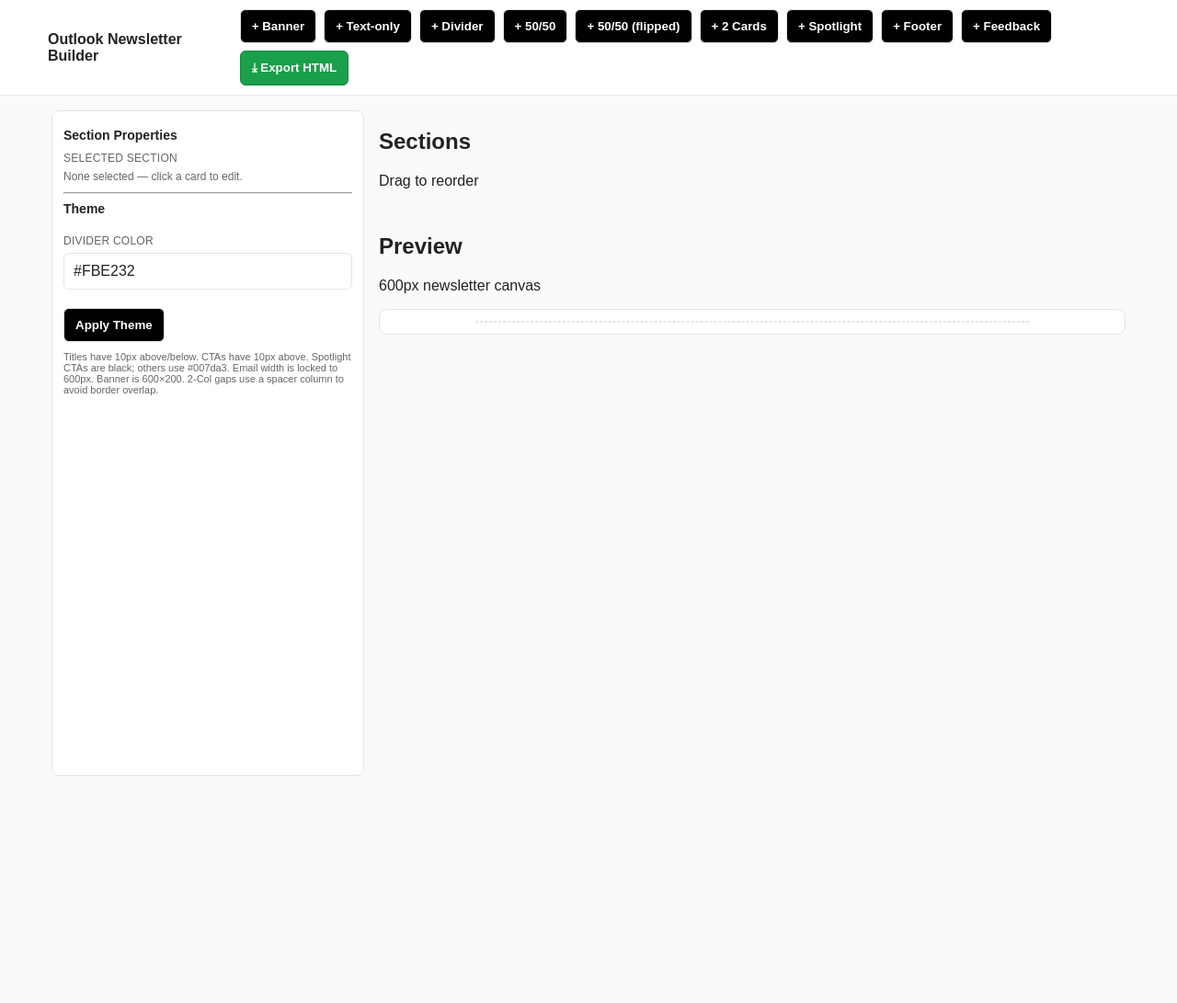
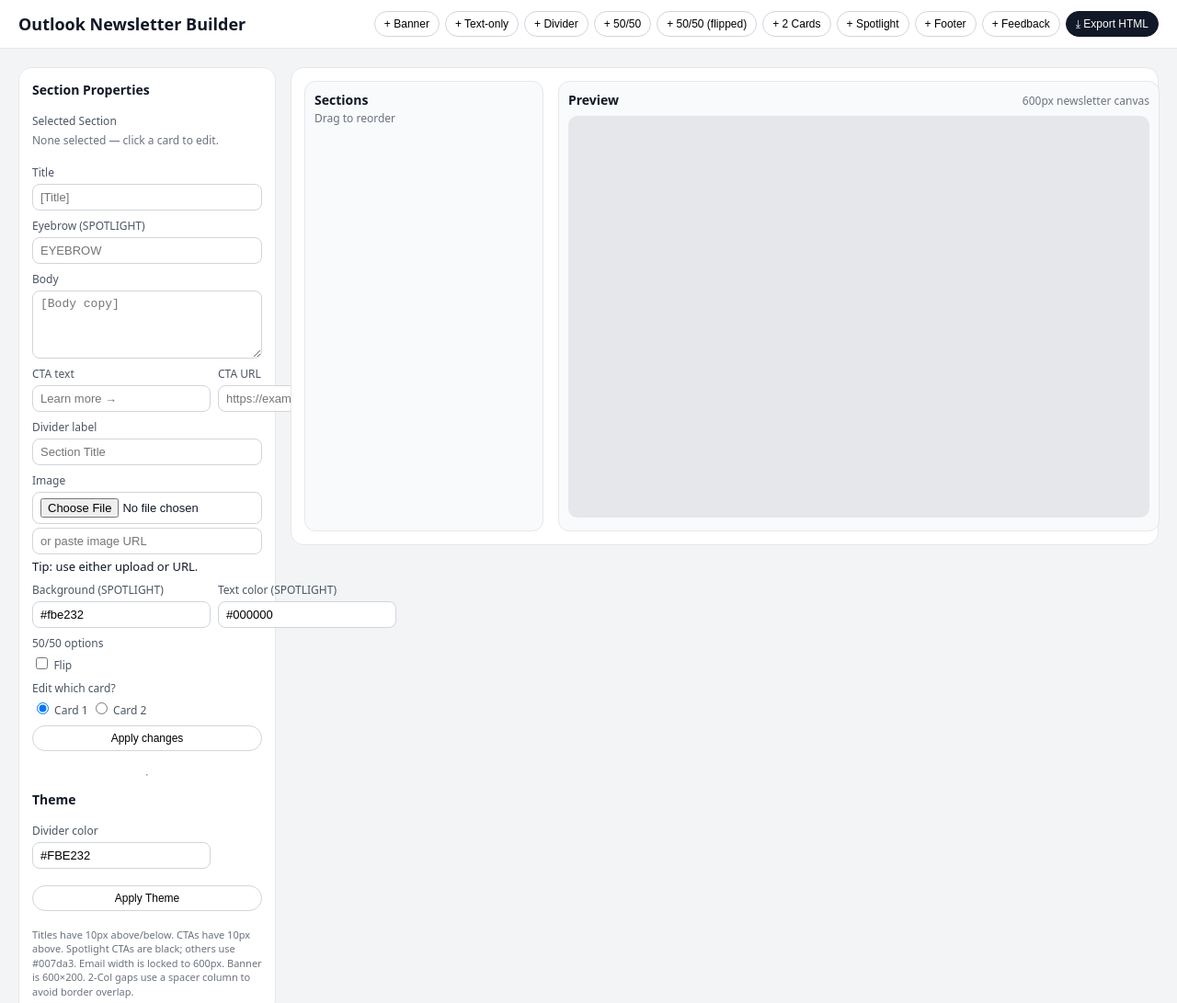
Before and after one commit to mattkholland/email-builder, a plain HTML site: page index.html in a window 1280 px wide. Shown: the top 1091 px of the page at 92% size. Before the commit the page ends 860 px from the top, so only its background shows below. Drawn offline with Linux system fonts and the light colour scheme.

Commit message:
Update styles.css

```diff
--- a/src/styles.css
+++ b/src/styles.css
@@ -1,164 +1,276 @@
-:root {
-  --maxw: 600px;          /* hard lock at 600 in UI preview */
-  --accent: #FBE232;
-  --bg: #fafafa;
-  --surface: #ffffff;
-  --text: #222;
-  --muted: #666;
-  --link: #007da3;        /* default CTA color (except Spotlight: black) */
-  --border: #e5e5e5;
-  --card: #ffffff;
+/* Base reset-ish */
+*,
+*::before,
+*::after {
+  box-sizing: border-box;
 }
 
-* { box-sizing: border-box; }
 body {
   margin: 0;
-  font-family: Arial, Helvetica, sans-serif;
-  background: var(--bg);
-  color: var(--text);
+  font-family: system-ui, -apple-system, BlinkMacSystemFont, "Segoe UI", sans-serif;
+  background: #f3f4f6;
+  color: #111827;
 }
-a { color: var(--link); }
 
 /* Top bar */
 .topbar {
-  position: sticky; top: 0; z-index: 5;
-  background: var(--surface);
-  border-bottom: 1px solid var(--border);
+  background: #ffffff;
+  border-bottom: 1px solid #e5e7eb;
+  position: sticky;
+  top: 0;
+  z-index: 20;
 }
+
 .topbar .wrap {
-  display: flex; gap: 12px; align-items: center;
-  padding: 10px 12px; max-width: 1200px; margin: 0 auto;
+  max-width: 1280px;
+  margin: 0 auto;
+  padding: 12px 20px;
+  display: flex;
+  align-items: center;
+  justify-content: space-between;
+  gap: 16px;
 }
-.topbar h1 { font-size: 16px; margin: 0; font-weight: bold; }
-.topbar .actions {
-  margin-left: auto;
-  display: flex; flex-wrap: wrap; gap: 8px;
+
+.topbar h1 {
+  font-size: 18px;
+  font-weight: 600;
+  margin: 0;
 }
+
+.actions {
+  display: flex;
+  flex-wrap: wrap;
+  gap: 6px;
+  justify-content: flex-end;
+}
+
+/* Buttons */
 .btn {
-  border: 1px solid var(--border);
-  background: #000;
-  color: #fff;
-  padding: 10px 12px;
-  border-radius: 6px;
+  border-radius: 999px;
+  border: 1px solid #d1d5db;
+  background: #ffffff;
+  padding: 6px 10px;
+  font-size: 12px;
   cursor: pointer;
+  transition: background 0.15s ease, border-color 0.15s ease, transform 0.1s ease;
+}
+
+.btn:hover {
+  background: #f9fafb;
+  border-color: #9ca3af;
+  transform: translateY(-1px);
+}
+
+.btn-green {
+  background: #111827;
+  color: #ffffff;
+  border-color: #111827;
+}
+
+.btn-green:hover {
+  background: #000000;
+}
+
+/* Main layout */
+.layout {
+  max-width: 1280px;
+  margin: 20px auto;
+  padding: 0 20px 24px;
+  display: grid;
+  grid-template-columns: 280px minmax(0, 1fr);
+  gap: 16px;
+  align-items: flex-start;
+}
+
+/* Sidebar: properties panel */
+.layout > aside {
+  background: #ffffff;
+  border-radius: 14px;
+  border: 1px solid #e5e7eb;
+  padding: 14px 14px 16px;
+  font-size: 13px;
+  display: flex;
+  flex-direction: column;
+  gap: 10px;
+}
+
+.layout > aside h2 {
+  font-size: 14px;
+  margin: 0 0 6px;
   font-weight: 600;
 }
-.btn:hover { filter: brightness(1.08); }
-.btn-green {
-  background: #1a9f4a;
-  border-color: #178a40;
-}
-.btn.accent {
-  background: #ffd84a;
-  color: #111;
-  border-color: #f1c232;
+
+.field {
+  display: flex;
+  flex-direction: column;
+  gap: 4px;
+  margin-bottom: 8px;
 }
 
-.layout {
-  display: grid; grid-template-columns: 340px 1fr;
-  gap: 16px; max-width: 1200px; margin: 0 auto; padding: 16px;
-}
-aside {
-  background: var(--surface);
-  border: 1px solid var(--border);
-  border-radius: 8px;
-  padding: 12px;
-  height: calc(100vh - 76px);
-  position: sticky; top: 64px;
-  overflow: auto;
-}
-aside h2 { font-size: 14px; margin: 6px 0 10px; }
-.field { margin: 10px 0; }
 .field label {
-  display: block; font-size: 12px; color: var(--muted);
-  margin-bottom: 6px; text-transform: uppercase;
-  letter-spacing: 0.02em;
-}
-.field input[type="text"], .field input[type="url"],
-.field textarea, .field select {
-  width: 100%;
-  padding: 10px;
-  border: 1px solid var(--border);
-  border-radius: 6px;
-  background: var(--card);
-  color: var(--text);
-  font: inherit;
-}
-.row { display: flex; gap: 8px; }
-.row .field { flex: 1; }
-.hint, .muted { color: var(--muted); font-size: 12px; }
-.tiny { font-size: 11px; }
-
-/* Cards list (left column) */
-.cards { display: flex; flex-direction: column; gap: 8px; }
-.card {
-  border: 1px solid var(--border);
-  border-radius: 8px;
-  padding: 10px;
-  background: var(--card);
-  display: flex; gap: 10px; align-items: center;
-}
-.card h3 { margin: 0; font-size: 13px; }
-.card .mini-actions { margin-left: auto; display: flex; gap: 6px; }
-.card .mini-actions button { padding: 6px 8px; border-radius: 4px; }
-
-/* drag’n’drop */
-.card[draggable="true"] { cursor: grab; }
-.dragging { opacity: 0.6; border-style: dashed; }
-.drop-target { outline: 2px dashed var(--accent); outline-offset: 2px; }
-
-main { display: flex; flex-direction: column; gap: 12px; }
-.canvas {
-  background: var(--surface);
-  border: 1px solid var(--border);
-  border-radius: 8px;
-  padding: 12px;
-  display: flex; justify-content: center; overflow: auto;
-}
-.email {
-  width: var(--maxw);
-  margin: 0 auto;
-  background: #fff;
-  border: 1px dashed var(--border);
-  box-sizing: content-box;
+  font-size: 12px;
+  color: #4b5563;
 }
 
-/* Email preview (center area) */
-.email table { border-collapse: collapse; width: 100%; }
-.email img { display: block; border: 0; outline: 0; text-decoration: none; }
-.email .divider {
-  background: var(--accent);
-  color: #000;
-  font-weight: bold;
-  text-transform: uppercase;
+.field input,
+.field textarea {
   font-size: 13px;
-  padding: 6px 10px;
-}
-.email .spacer24 { height: 24px; }
-.email .spacer32 { height: 32px; }
-.email .txt { font-size: 14px; line-height: 18px; color: #333; }
-.email .title {
-  font-size: 18px;
-  line-height: 20px;
-  font-weight: bold;
-  margin: 10px 0;           /* 10px before & after */
-  color: #111;
-}
-.email a.cta {
-  display: inline-block;
-  margin-top: 10px;          /* 10px above CTA */
-  color: var(--link);
-  font-weight: 600;
-  text-decoration: none;
+  padding: 6px 8px;
+  border-radius: 8px;
+  border: 1px solid #d1d5db;
+  outline: none;
 }
 
-/* Spotlight preview (subtle highlight while editing) */
-.spotlight-preview {
-  outline: 2px solid rgba(251, 226, 50, 0.4);
-  outline-offset: 2px;
+.field input:focus,
+.field textarea:focus {
+  border-color: #111827;
 }
 
-/* Form controls */
-.checkbox input { margin-right: 6px; }
-.radio label { margin-right: 12px; }
-.hidden { display: none; }
+.row {
+  display: flex;
+  gap: 8px;
+}
+
+.muted {
+  font-size: 12px;
+  color: #6b7280;
+}
+
+/* Main builder area */
+.builder-main {
+  background: #ffffff;
+  border-radius: 14px;
+  border: 1px solid #e5e7eb;
+  padding: 14px;
+  display: flex;
+  gap: 16px;
+  min-height: 520px;
+}
+
+/* Section list panel */
+.section-list-panel {
+  width: 320px;
+  min-width: 260px;
+  max-width: 360px;
+  border-radius: 12px;
+  background: #f9fafb;
+  border: 1px solid #e5e7eb;
+  padding: 10px;
+  display: flex;
+  flex-direction: column;
+  gap: 8px;
+}
+
+.panel-header {
+  display: flex;
+  flex-direction: column;
+  gap: 2px;
+}
+
+.panel-header h2 {
+  margin: 0;
+  font-size: 14px;
+  font-weight: 600;
+}
+
+.panel-header p {
+  margin: 0;
+  font-size: 12px;
+  color: #6b7280;
+}
+
+/* Cards = your section list */
+.cards {
+  margin-top: 4px;
+  display: flex;
+  flex-direction: column;
+  gap: 8px;
+  overflow-y: auto;
+  padding-right: 2px;
+}
+
+/* If your cards already have styles, you can keep them; this is a safe baseline */
+.cards .card {
+  background: #ffffff;
+  border-radius: 10px;
+  border: 1px solid #e5e7eb;
+  padding: 8px 10px;
+  font-size: 13px;
+  cursor: pointer;
+  display: flex;
+  justify-content: space-between;
+  align-items: center;
+  gap: 8px;
+  transition: background 0.1s ease, border-color 0.1s ease, box-shadow 0.1s ease;
+}
+
+.cards .card:hover {
+  background: #f3f4f6;
+  border-color: #d1d5db;
+}
+
+.cards .card.is-active {
+  border-color: #111827;
+  box-shadow: 0 0 0 1px #111827;
+  background: #111827;
+  color: #f9fafb;
+}
+
+/* Preview panel */
+.preview-panel {
+  flex: 1;
+  border-radius: 12px;
+  border: 1px solid #e5e7eb;
+  background: #f9fafb;
+  padding: 10px 10px 14px;
+  display: flex;
+  flex-direction: column;
+  gap: 8px;
+}
+
+.preview-panel .panel-header {
+  flex-direction: row;
+  justify-content: space-between;
+  align-items: baseline;
+}
+
+/* Canvas & email preview */
+.canvas {
+  flex: 1;
+  background: #e5e7eb;
+  border-radius: 10px;
+  padding: 16px;
+  overflow: auto;
+  display: flex;
+  justify-content: center;
+  align-items: flex-start;
+}
+
+/* Make sure the email is centered and locked at 600px width */
+.email {
+  width: 600px;
+  max-width: 100%;
+  margin: 0 auto;
+}
+
+/* Tiny helper text */
+.tiny {
+  font-size: 11px;
+  line-height: 1.4;
+}
+
+/* Responsive tweaks */
+@media (max-width: 1024px) {
+  .layout {
+    grid-template-columns: 1fr;
+  }
+
+  .builder-main {
+    flex-direction: column;
+  }
+
+  .section-list-panel {
+    width: 100%;
+    max-width: 100%;
+  }
+}
```
